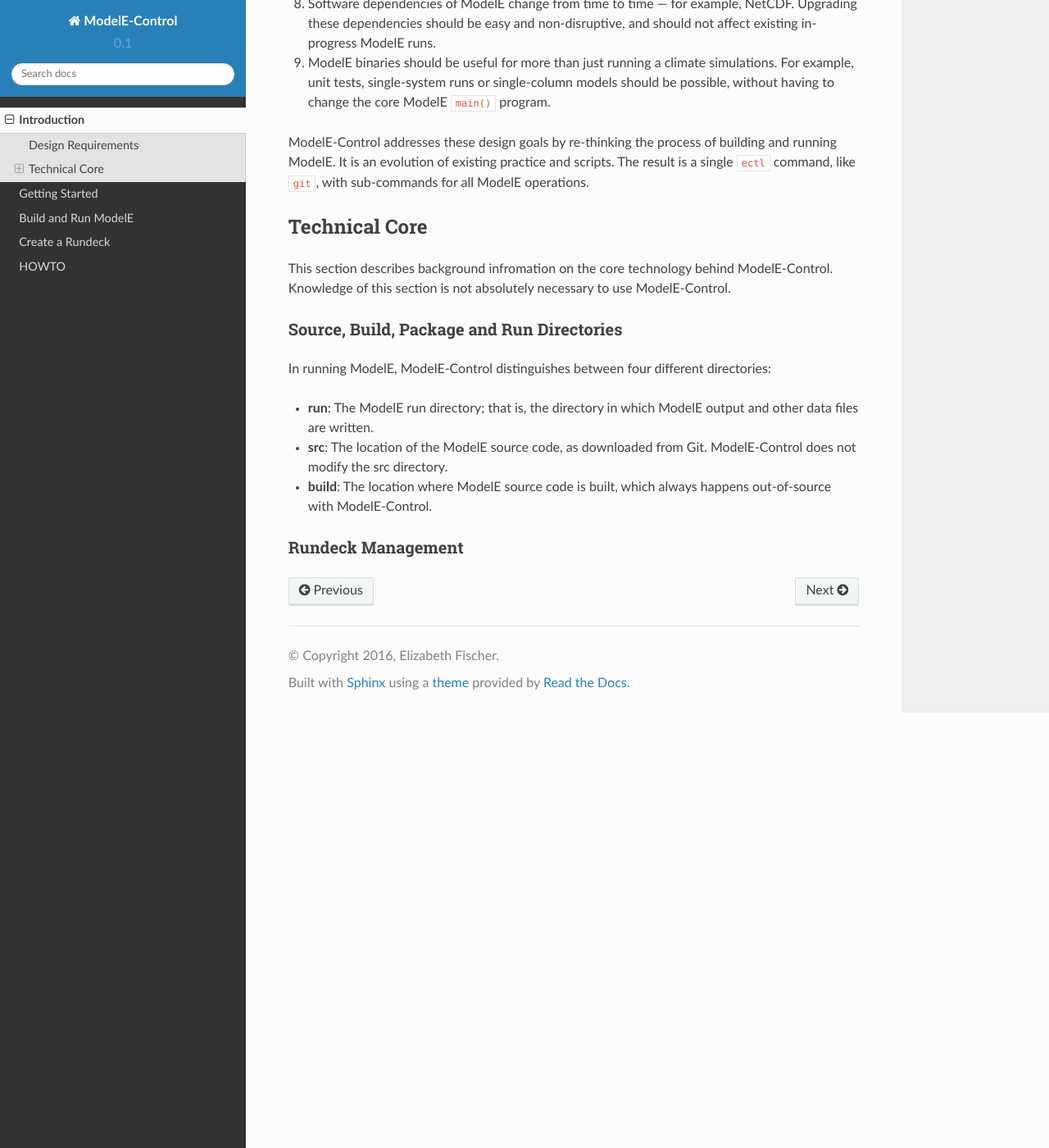
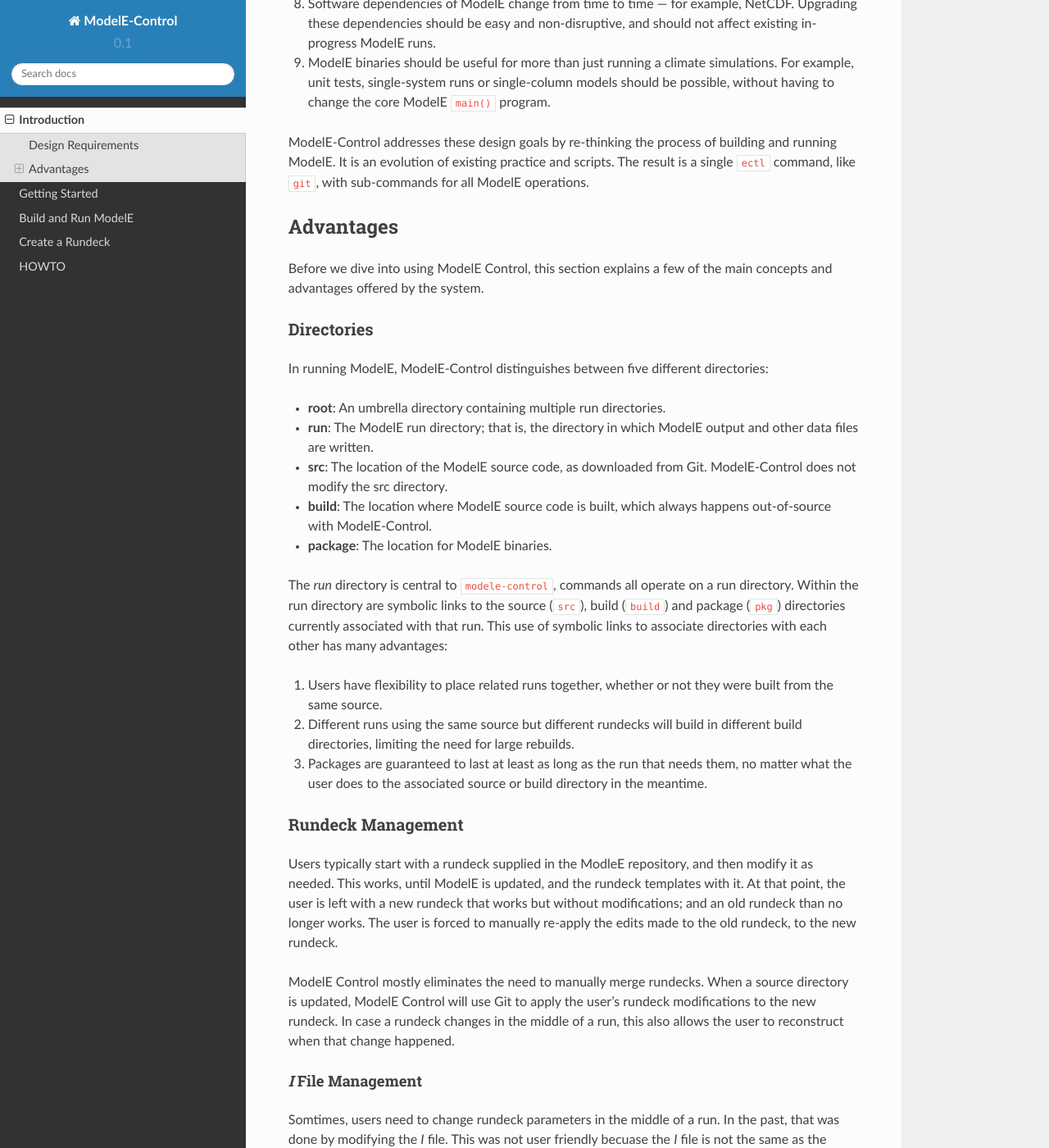
Before and after one commit to citibeth/ectl, a Sphinx documentation site: the page built from docs/introduction.rst, in a window 1280 px wide and 1400 px high, scrolled down 1159 px. Shown: the whole window at 82% size. Built offline with Sphinx 7.4.7 and the Read the Docs theme 2.0.0, drawn with Linux system fonts in a browser that asks for light colours; some of the changed text lies outside the part shown.

Commit message:
Documentation Updates

```diff
--- a/docs/gettingstarted.rst
+++ b/docs/gettingstarted.rst
@@ -35,7 +35,8 @@
 
     export MODELE_FILE_PATH=/discover/nobackup/projects/giss/prod_input_files:$HOME/modele_input/local
 
-That's it, you are now ready to use ModelE, along with all the latest tools and full-featured dependencies (eg, NetCDF 4).
+That's it, you are now ready to use ModelE, along with all the latest
+tools, NetCDF, etc.
 
 
 Installation
--- a/docs/introduction.rst
+++ b/docs/introduction.rst
@@ -11,8 +11,7 @@
 Design Requirements
 --------------------
 
-This
-experience led to a number of design goals:
+This experience led to a number of design goals:
 
 1. There should be simple, high-level commands that do what users need
    with ModelE, without bothering them with the details.  The list of
@@ -75,18 +74,21 @@
 practice and scripts.  The result is a single ``ectl`` command, like
 ``git``, with sub-commands for all ModelE operations.
 
-Technical Core
----------------
+Advantages
+----------
 
-This section describes background infromation on the core technology
-behind ModelE-Control.  Knowledge of this section is not absolutely
-necessary to use ModelE-Control.
+Before we dive into using ModelE Control, this section explains a few
+of the main concepts and advantages offered by the system.
 
-Source, Build, Package and Run Directories
-~~~~~~~~~~~~~~~~~~~~~~~~~~~~~~~~~~~~~~~~~~~
 
-In running ModelE, ModelE-Control distinguishes between four different
+Directories
+^^^^^^^^^^^
+
+In running ModelE, ModelE-Control distinguishes between five different
 directories:
+
+* **root**: An umbrella directory containing multiple run
+  directories.
 
 * **run**: The ModelE run directory; that is, the directory in
   which ModelE output and other data files are written.
@@ -97,9 +99,46 @@
 * **build**: The location where ModelE source code is built, which
   always happens out-of-source with ModelE-Control.
 
+* **package**: The location for ModelE binaries.
 
 
 
+The *run* directory is central to ``modele-control``, commands all
+operate on a run directory.  Within the run directory are symbolic
+links to the source (``src``), build (``build``) and package (``pkg``)
+directories currently associated with that run.  This use of symbolic
+links to associate directories with each other has many advantages:
+
+#. Users have flexibility to place related runs together, whether or
+   not they were built from the same source.
+#. Different runs using the same source but different rundecks will
+   build in different build directories, limiting the need for large
+   rebuilds.
+#. Packages are guaranteed to last at least as long as the run that
+   needs them, no matter what the user does to the associated source
+   or build directory in the meantime.
 
 Rundeck Management
-~~~~~~~~~~~~~~~~~~~
+^^^^^^^^^^^^^^^^^^
+
+Users typically start with a rundeck supplied in the ModleE
+repository, and then modify it as needed.  This works, until ModelE is
+updated, and the rundeck templates with it.  At that point, the user
+is left with a new rundeck that works but without modifications; and
+an old rundeck than no longer works.  The user is forced to manually
+re-apply the edits made to the old rundeck, to the new rundeck.
+
+ModelE Control mostly eliminates the need to manually merge rundecks.
+When a source directory is updated, ModelE Control will use Git to
+apply the user's rundeck modifications to the new rundeck.  In case a
+rundeck changes in the middle of a run, this also allows the user to
+reconstruct when that change happened.
+
+`I` File Management
+"""""""""""""""""""
+
+Somtimes, users need to change rundeck parameters in the middle of a
+run.  In the past, that was done by modifying the `I` file.  This was
+not user friendly becuase the `I` file is not the same as the original
+rundeck.  With ModelE Control, the user can edit the rundeck directly
+when making parameter changes.
```
Also changed, not shown: docs/running.rst (+91 -83 lines).
